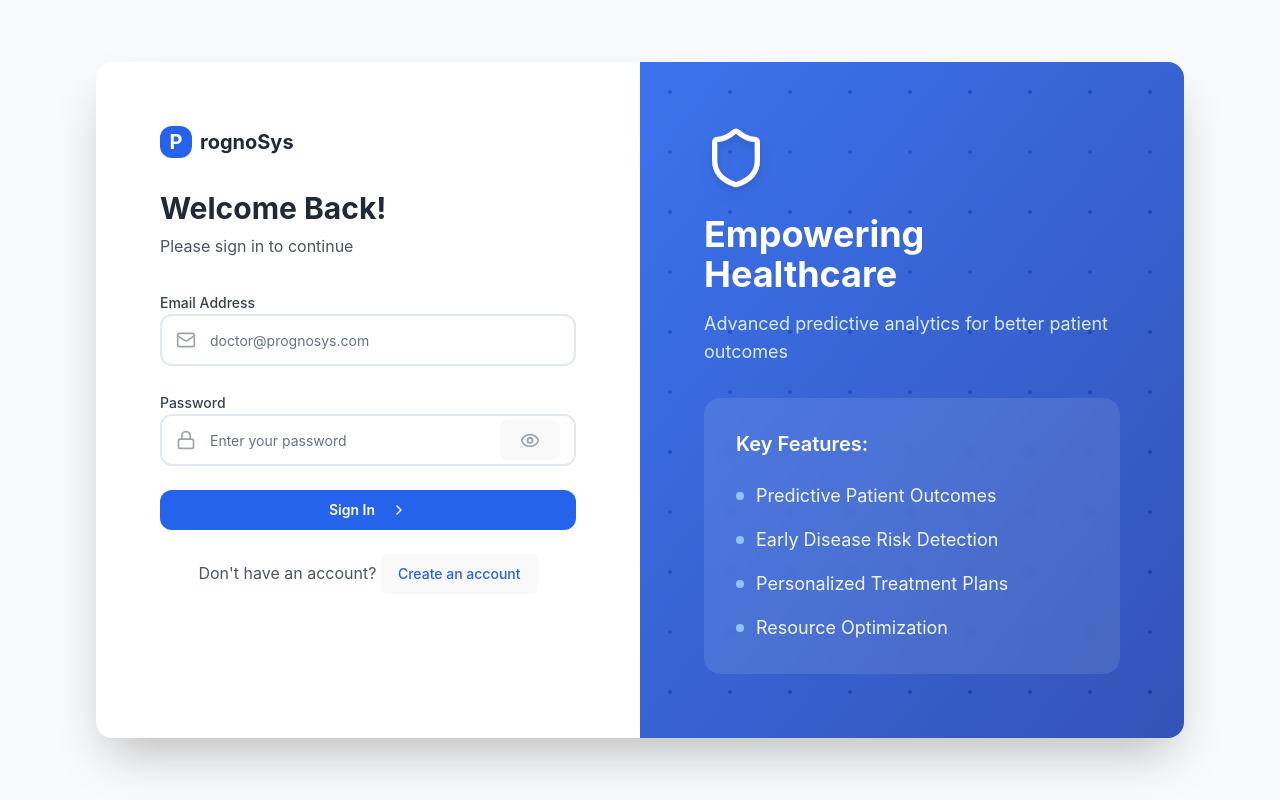
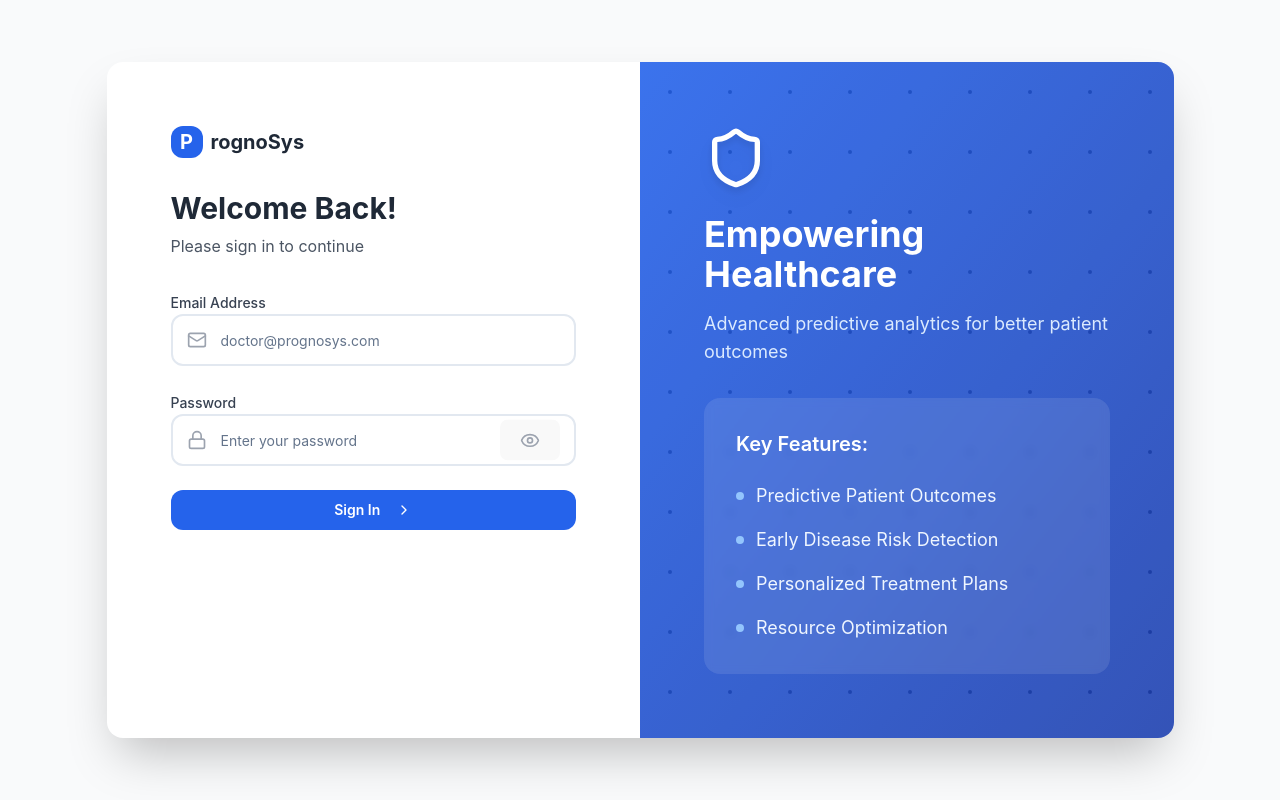
Before and after one commit to amuhirwa/PrognoSys, a React (Vite) app in the folder frontend/: page /login in a window 1280 px wide. Built offline with nearby package versions, Linux system fonts and the light colour scheme; no server answers.

Commit message:
Edited register

```diff
--- a/frontend/src/components/Auth/AuthPages.jsx
+++ b/frontend/src/components/Auth/AuthPages.jsx
@@ -290,17 +290,6 @@
             </Button>
 
             {/* Sign Up Link */}
-            <p className="text-center text-gray-600">
-              {isLogin ? "Don't have an account? " : "Already have an account? "}
-              <Button
-                type="button"
-                variant="link"
-                className="text-blue-600 hover:text-blue-700 font-medium"
-                onClick={() => setIsLogin(!isLogin)}
-              >
-                {isLogin ? "Create an account" : "Sign in"}
-              </Button>
-            </p>
           </form>
         </div>
 
```
